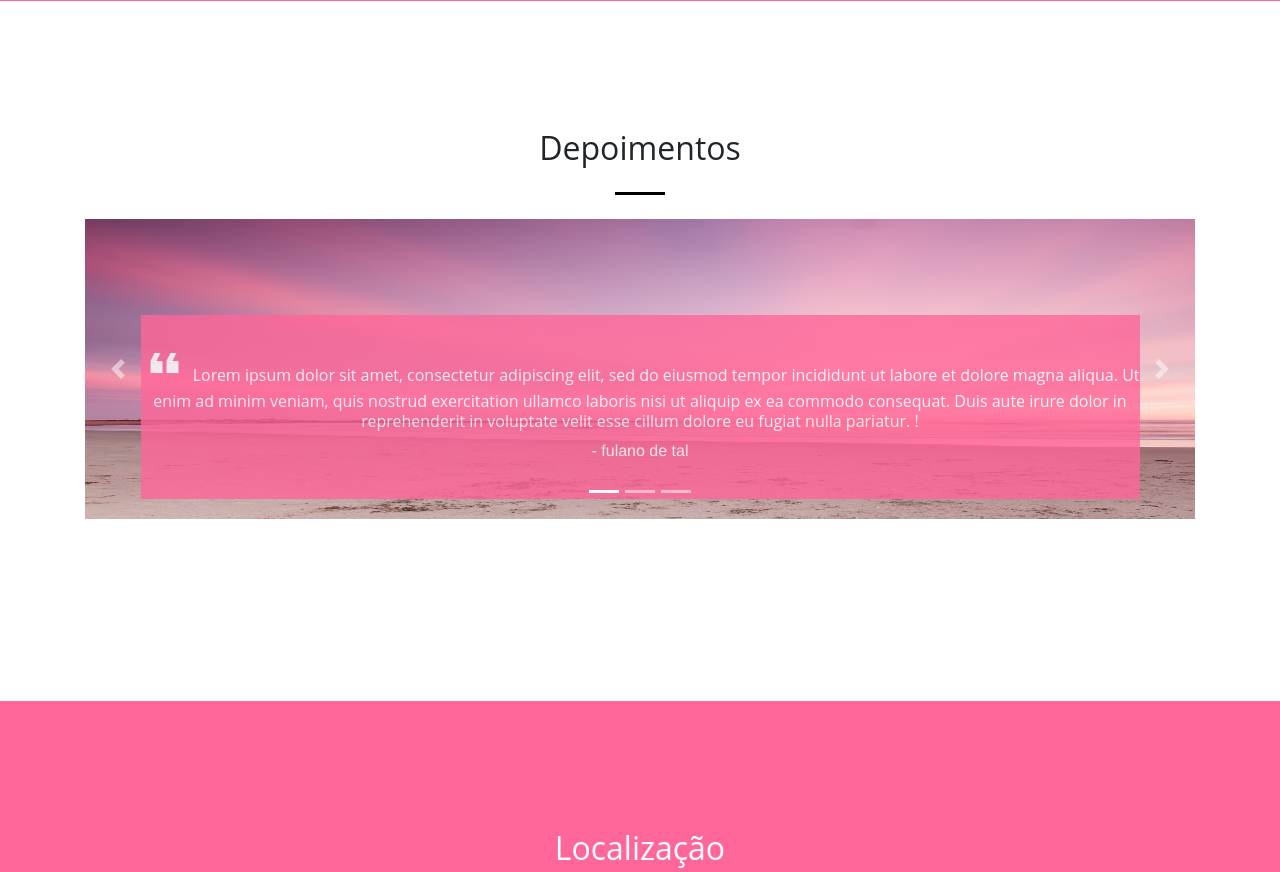
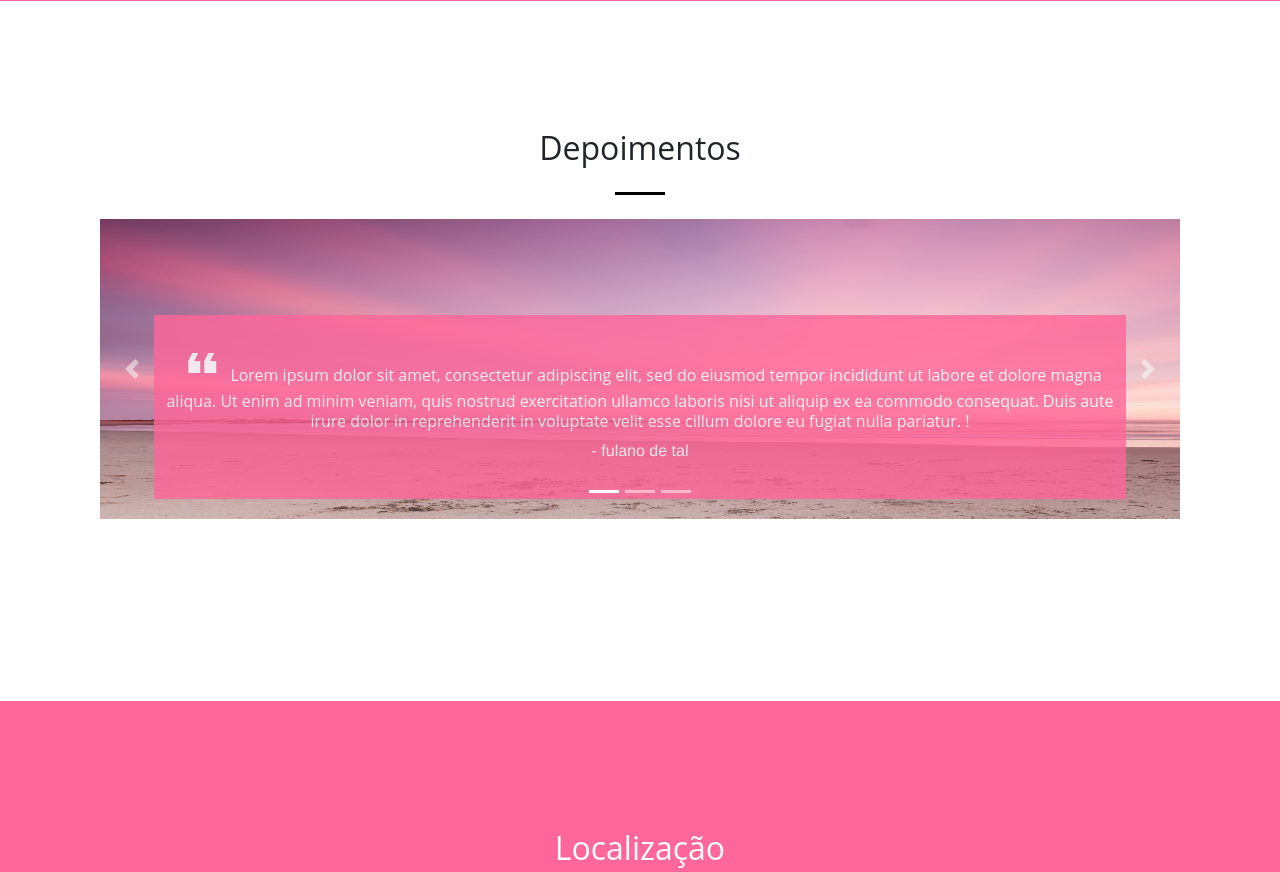
Before and after one commit to pixies/medicalcenter, a Django app: template templates/index.html in a window 1280 px wide. Shown: the part 3670-4542 px from the top of the page. Run offline with Django 3.2, Linux system fonts and the light colour scheme; the template is opened without the code that fills it, so the values that code supplies are empty; parts of the project's set-up code (start-up, migrations or seed data) failed here and were passed over; some libraries are stand-ins or nearby versions; some web fonts are replaced.

Commit message:
correção do bug layout quebrado

```diff
--- a/static/css/creative.css
+++ b/static/css/creative.css
@@ -88,6 +88,7 @@ img::-moz-selection {
   -webkit-transition: all 0.2s;
   -moz-transition: all 0.2s;
   transition: all 0.2s;
+
 }
 
 #mainNav .navbar-brand {
--- a/templates/index.html
+++ b/templates/index.html
@@ -43,98 +43,7 @@
         .crt-panel-next {
           right:12px !important;
         }
-        #texto_left {
 
-        position: relative;
-        -webkit-animation-name: example; /* Safari 4.0 - 8.0 */
-        -webkit-animation-duration: 3s; /* Safari 4.0 - 8.0 */
-        animation-name: example;
-        animation-duration: 3s;
-        }
-        #texto_right {
-
-        position: relative;
-        -webkit-animation-name: example4; /* Safari 4.0 - 8.0 */
-        -webkit-animation-duration: 3s; /* Safari 4.0 - 8.0 */
-        animation-name: example4;
-        animation-duration: 3s;
-        }
-        #card-left {
-
-            position: relative;
-            -webkit-animation-name: example4; /* Safari 4.0 - 8.0 */
-            -webkit-animation-duration: 1s; /* Safari 4.0 - 8.0 */
-            animation-name: example4;
-            animation-duration: 1s;
-        }
-        #card-right {
-
-          position: relative;
-          -webkit-animation-name: example2; /* Safari 4.0 - 8.0 */
-          -webkit-animation-duration: 1s; /* Safari 4.0 - 8.0 */
-          animation-name: example2;
-          animation-duration: 1s;
-        }
-        #card-rosa {
-
-          position: relative;
-          -webkit-animation-name: example5; /* Safari 4.0 - 8.0 */
-          -webkit-animation-duration: 3s; /* Safari 4.0 - 8.0 */
-          animation-name: example5;
-          animation-duration: 3s;
-          }
-        /* Safari 4.0 - 8.0 */
-        @-webkit-keyframes example {
-            0%   {left:-200px; top:0px;}
-            100% {left:0px; top:0px;}
-        }
-
-        /* Standard syntax */
-        @keyframes example {
-            0%   {left:-200px; top:0px;}
-            100% {left:0px; top:0px;}
-        }
-        @-webkit-keyframes example2 {
-            0%   {left:200px; top:0px;}
-            100% {left:0px; top:0px;}
-        }
-
-        /* Standard syntax */
-        @keyframes example2 {
-            0%   {left:200px; top:0px;}
-            100% {left:0px; top:0px;}
-        }
-        @-webkit-keyframes example3 {
-            0%   {left:-500px; top:0px;}
-            100% {left:0px; top:0px;}
-        }
-
-        /* Standard syntax */
-        @keyframes example3 {
-            0%   {left:-200px; top:0px;}
-            100% {left:0px; top:0px;}
-        }
-        @-webkit-keyframes example4 {
-            0%   {left:-200px; top:0px;}
-            100% {left:0px; top:0px;}
-        }
-
-        /* Standard syntax */
-        @keyframes example4 {
-            0%   {left:-200px; top: 0px;}
-            100% {left:0px; top:0px;}
-        }
-        @-webkit-keyframes example5 {
-            0%   {left:0px; top:0px;}
-            100% {left:0px; top:0px;}
-        }
-
-        /* Standard syntax */
-        @keyframes example5 {
-            0%   {left:0px; top:0px;}
-            100% {left:0px; top:0px;}
-        }
-        </style>
 
         <style>
         section#contact{background-color:#212529;background-repeat:no-repeat;background-position:center}section#contact .section-heading{color:#fff}section#contact .form-group{margin-bottom:25px}section#contact .form-group input,section#contact .form-group textarea{padding:20px}section#contact .form-group input.form-control{height:auto}section#contact .form-group textarea.form-control{height:248px}section#contact .form-control:focus{border-color:#fed136;box-shadow:none}section#contact ::-webkit-input-placeholder{font-weight:700;color:#ced4da;font-family:Montserrat,'Helvetica Neue',Helvetica,Arial,sans-serif}section#contact :-moz-placeholder{font-weight:700;color:#ced4da;font-family:Montserrat,'Helvetica Neue',Helvetica,Arial,sans-serif}section#contact ::-moz-placeholder{font-weight:700;color:#ced4da;font-family:Montserrat,'Helvetica Neue',Helvetica,Arial,sans-serif}section#contact :-ms-input-placeholder{font-weight:700;color:#ced4da;font-family:Montserrat,'Helvetica Neue',Helvetica,Arial,sans-serif}
@@ -203,7 +112,7 @@
             <div class="col-md-4 text-center" data-aos="fade-right">
               <img style="height: 200px; width: 200px;" class="center responsive-img rounded-circle" src="{% static 'img/perfil-mini.jpg' %}" alt="">
             </div>
-            <div class="col-md-8 mx-auto text-justify" data-aos="fade-left">
+            <div class="col-md-8 mx-auto text-justify" data-aos="fade-up">
                 <h2 class="section-heading text-white text-center text-md-left" data-aos="flip-up">Dr. Lourival</h2>
                 <hr class="light my-4">
                 <p class="text-faded mb-4"><h6 style="color: #fff;" >Formado pela Universidade Federal de Pernambuco, possui residência médica em Ginecologia e Obstetricia e especialização em colposcopia pela mesma instituição. Especialização em Ultrassonografia Ginecológica e Obstétricia pelo Cetrus.</h6></p>
@@ -224,7 +133,7 @@
             </div>
           </div>
         </div>
-      </div>
+
     </section>
 
     <section id="servicos">
@@ -245,14 +154,14 @@
               <p class="text-muted mb-0 text-justify card-body" style="text-align-last: left;">O Ginecologista tem papel bastante na vida da mulher, desde a adolescência até a idade adulta. É esse profissional que vai acompanhá-la por toda sua vida, provendo informações, realizando prevenções, tratamentos e controlando sua saúde.</p>
             </div>
           </div>
-          <div class="col-lg-4 col-md-6 text-center card text-white" style="background-color: #fff"  data-aos="flip-down">
+          <div class="col-lg-4 col-md-6 text-center card text-white" style="background-color: #fff"  data-aos="fade-right">
             <div class="service-box mt-5 mx-auto">
                 <img src="{% static 'img/servicos/pre-natal.png' %}" alt="">
               <h3 class="mb-3 card-header" style="height: 100px; background-color: #fff; color: black;">Pré-Natal</h3>
               <p class="text-muted mb-0 text-justify card-body" style="text-align-last: left;">É importante que a s futuras mamães comecem a fazer seu pré-natal assim que tiverem a gravidez confirmada ou antes mesmo de pensar em engravidar, alguns exames e medicações são importantes para prevenir problemas que possam afetar a criança ou o seu desenvolvimento ainda no útero.</p>
             </div>
           </div>
-          <div class="col-lg-4 col-md-6 text-center card text-white" data-aos="fade-left">
+          <div class="col-lg-4 col-md-6 text-center card text-white" data-aos="fade-right">
             <div class="service-box mt-5 mx-auto">
               <img src="{% static 'img/servicos/preventivo.png' %}" alt="">
               <h3 class="mb-3 card-header" style="height: 100px; background-color: #fff; color: black;">Exame Preventivo</h3>
@@ -266,14 +175,14 @@
               <p class="text-muted mb-0 text-justify card-body" style="text-align-last: left;">É um exame que permite visualizar a vagina e o colo do útero através de um aparelho chamado Colposcópio. Este exame é um grande aliado no diagnóstico e tratamento do HPV e do câncer do colo do útero. O exame é realizado no próprio consultório médico, é indolor. Pode ser realizado em mulheres grávidas.</p>
             </div>
           </div>
-          <div class="col-lg-4 col-md-6 text-center card text-white" style="background-color: #fff" data-aos="flip-down">
+          <div class="col-lg-4 col-md-6 text-center card text-white" style="background-color: #fff" data-aos="fade-right">
               <div class="service-box mt-5 mx-auto">
                   <img src="{% static 'img/servicos/ultrason.png' %}" alt="">
                 <h3 class="mb-3 card-header" style="height: 100px; background-color: #fff; color: black;">Ultrassonografia Obstétrica</h3>
                 <p class="text-muted mb-0 text-justify card-body" style="text-align-last: left;">A ultrassonografia, conhecida também como ecografia, é um exame não invasivo que consiste na emissão de ondas de som com o intuito de criar uma imagem. Na ultrassonografia obstétrica, observamos o feto, a placenta, o líquido e muitas outras coisas sobre como anda o seu bebê.</p>
               </div>
             </div>
-            <div class="col-lg-4 col-md-6 text-center card text-white" style="background-color: #fff" data-aos="fade-left">
+            <div class="col-lg-4 col-md-6 text-center card text-white" style="background-color: #fff" data-aos="fade-right">
                 <div class="service-box mt-5 mx-auto">
                     <img src="{% static 'img/servicos/transvaginal.png' %}" alt="">
                   <h3 class="mb-3 text-center card-header" style="height: 100px; background-color: #fff; color: black;">Ultrassonografia Transvaginal</h3>
@@ -323,7 +232,7 @@
               </div>
             </div>
           </div>
-          <div class="container-fluid p-0" data-aos="fade-left">
+          <div class="container" data-aos="fade-right">
 
             <div class="container">
               <div id="carouselExampleIndicators" class="carousel slide" data-ride="carousel">
@@ -398,7 +307,7 @@
                       </address>
                     </h6>
                   </div>
-                  <div class="col-lg-7" data-aos="fade-left">
+                  <div class="col-lg-7" data-aos="fade-up">
                       <div id="map" style="width:100%;height:400px;"></div>
                   </div>
               </div>
@@ -411,7 +320,7 @@
 
         <!-- Contact -->
         <section id="contact" style="background-color: #fff;height: 900px;">
-            <div class="container" data-aos="fade-left">
+            <div class="container" data-aos="fade-right">
               <div class="row">
                 <div class="col-lg-12 text-center">
                   <h2 class="section-heading text-uppercase" style="color:black;">Contato</h2>
@@ -459,7 +368,7 @@
               <div class="container">
                 <div class="row">
 
-                  <div class="col-lg-12 mx-auto text-center">
+                  <div class="col-12 mx-auto text-center">
                     <h2 class="section-heading text-white">Artigos</h2>
                     <hr class="light my-4">
                       <div class="row">
@@ -478,7 +387,7 @@
                         <p class="text-justify card-body text-white" style="text-align-last: left; margin-top: -10px">O Ginecologista tem papel bastante na vida da mulher, desde a adolescência até a idade adulta. É esse profissional que vai acompanhá-la por toda sua vida [...]</p>
                       </div>
                     </div>
-                    <div class="col-lg-4 col-md-6 text-center card text-white" data-aos="fade-down" style="background-color: #ff6699">
+                    <div class="col-lg-4 col-md-6 text-center card text-white" data-aos="fade-right" style="background-color: #ff6699">
                       <div class="service-box mt-2 mx-auto">
                           <img src="{% static 'img/blog/vacina.jpg' %}" style="height: 220px; width: 100%;" alt="">
                         <h5 class="card-header text-white" style="height: 100px; background-color: #ff6699; "><b>O que você precisa saber sobre a vacina da Febre Amarela</b></h5>
@@ -486,7 +395,7 @@
                         <p class="text-justify card-body text-white" style="text-align-last: left; margin-top: -10px">O Ginecologista tem papel bastante na vida da mulher, desde a adolescência até a idade adulta. É esse profissional que vai acompanhá-la por toda sua vida [...]</p>
                       </div>
                     </div>
-                    <div class="col-lg-4 col-md-6 text-center card text-white" data-aos="fade-left" style="background-color: #ff6699">
+                    <div class="col-lg-4 col-md-6 text-center card text-white" data-aos="fade-right" style="background-color: #ff6699">
                       <div class="service-box mt-2 mx-auto">
                           <img src="{% static 'img/blog/vacina.jpg' %}" style="height: 220px; width: 100%;" alt="">
                         <h5 class="card-header text-white" style="height: 100px; background-color: #ff6699; "><b>O que você precisa saber sobre a vacina da Febre Amarela</b></h5>
```
